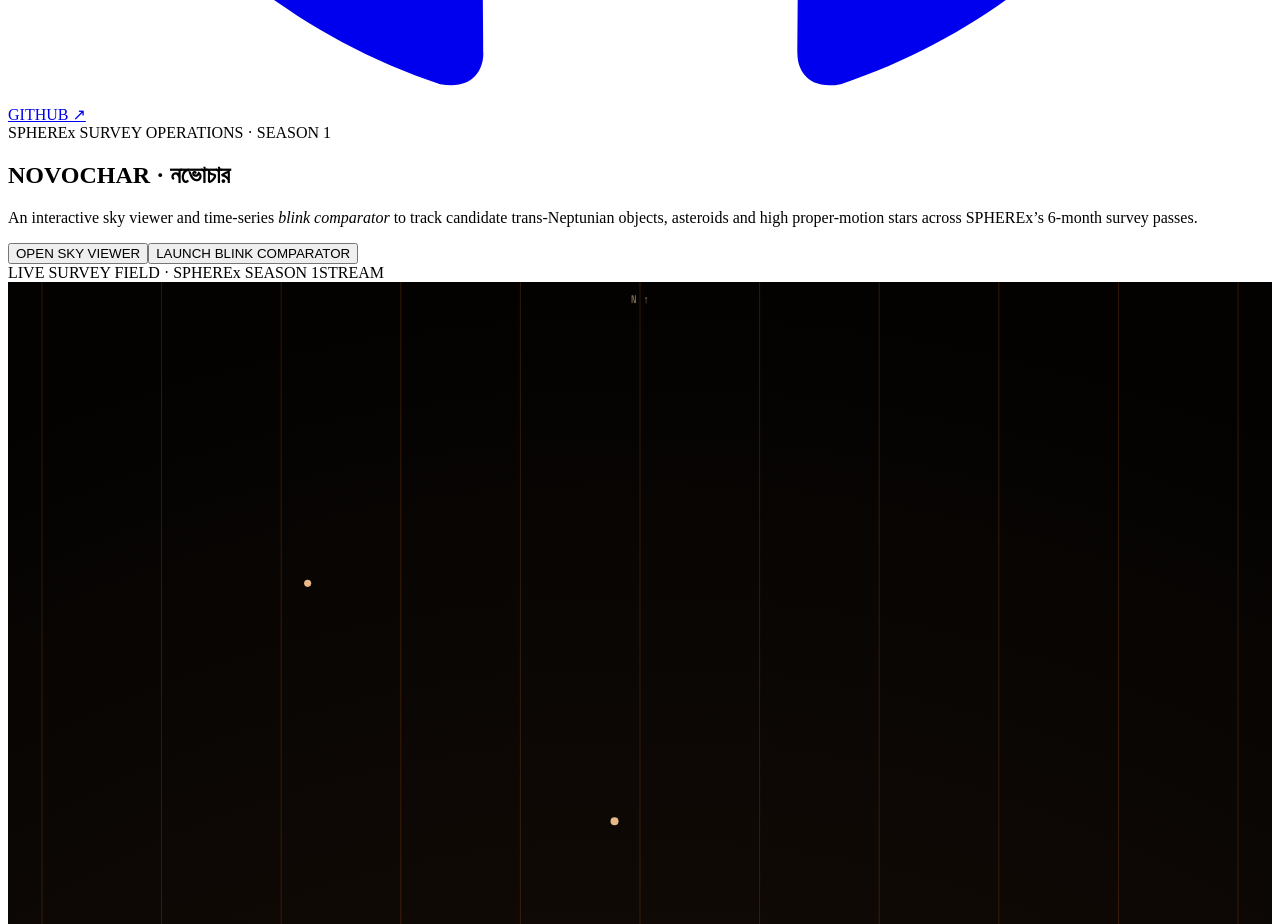
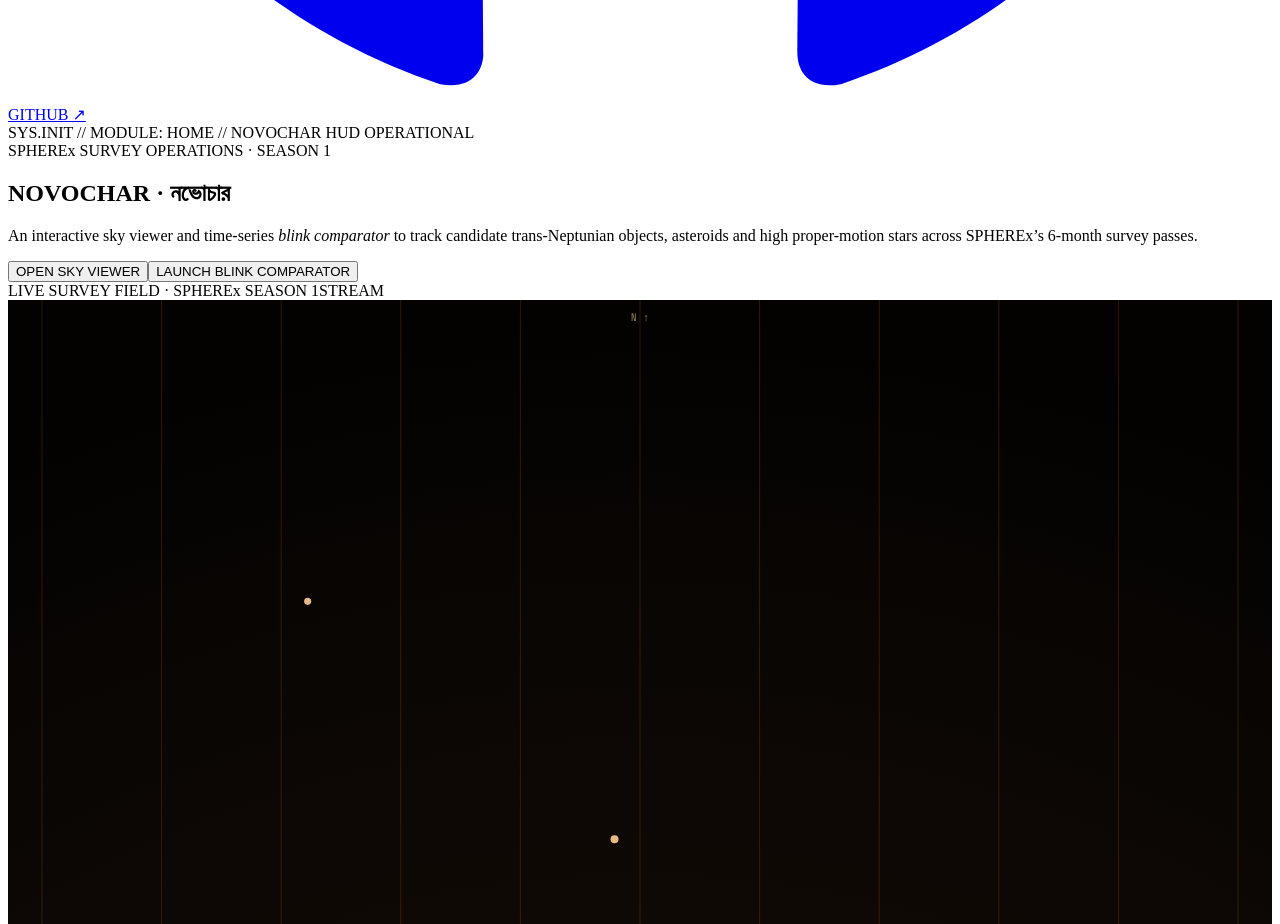
Before and after one commit to muhammadmuhtasim/novochar, a React (Vite) app in the folder client/: page / in a window 1280 px wide. Shown: the part 2580-3504 px from the top of the page. Built offline with nearby package versions, Linux system fonts and the light colour scheme; no server answers; the HTML template or start-up script is replaced by a standard one.

Commit message:
animation2

```diff
--- a/client/src/App.jsx
+++ b/client/src/App.jsx
@@ -99,6 +99,10 @@ export default function App() {
       </div>
       <main className="view" key={tab}>
         <div className="view-scanline-sweep" />
+        <div className="hud-tab-banner">
+          <span className="hud-banner-dot" />
+          <span className="hud-banner-text">SYS.INIT // MODULE: {tab.toUpperCase()} // NOVOCHAR HUD OPERATIONAL</span>
+        </div>
         {tab === 'home' && <Home stats={stats} health={health} objects={objects} onNavigate={setTab} onTarget={goToTarget} />}
         {tab === 'sky' && <SkyViewer objects={objects} presetId={skyPreset} onTarget={goToTarget} />}
         {tab === 'blink' && <BlinkComparator objects={objects} presetId={blinkPreset} onTarget={goToTarget} />}
--- a/client/src/styles.css
+++ b/client/src/styles.css
@@ -166,77 +166,150 @@ main.view {
   max-width: 1720px;
   width: 100%;
   margin: 0 auto;
-  animation: sci-fi-hud-enter 0.45s cubic-bezier(0.16, 1, 0.3, 1) forwards;
-  will-change: transform, opacity, filter;
-}
-
-/* Sci-Fi Shutter Scanning Line Sweep on Tab Switch */
+  animation: sci-fi-glitch-enter 0.45s cubic-bezier(0.16, 1, 0.3, 1) forwards;
+  will-change: transform, opacity, filter, clip-path;
+}
+
+/* Sci-Fi Shutter Scanning Laser Line Sweep on Tab Switch */
 .view-scanline-sweep {
   position: absolute;
   top: 0;
   left: 0;
   right: 0;
-  height: 3px;
-  background: linear-gradient(90deg, transparent 0%, var(--neon-bright) 50%, transparent 100%);
-  box-shadow: 0 0 15px var(--neon-bright), 0 0 30px var(--neon-orange);
-  z-index: 120;
+  height: 4px;
+  background: linear-gradient(90deg, transparent 0%, #FF4D00 20%, #00F0FF 50%, #FF6A00 80%, transparent 100%);
+  box-shadow: 0 0 20px #FF6A00, 0 0 40px #FF4D00, 0 0 10px #00F0FF;
+  z-index: 150;
   pointer-events: none;
-  animation: scanline-sweep-anim 0.55s cubic-bezier(0.16, 1, 0.3, 1) forwards;
+  animation: scanline-sweep-anim 0.5s cubic-bezier(0.16, 1, 0.3, 1) forwards;
+}
+
+/* Sci-Fi HUD Tab Module Initialization Banner */
+.hud-tab-banner {
+  position: fixed;
+  top: 68px;
+  right: 28px;
+  z-index: 140;
+  display: inline-flex;
+  align-items: center;
+  gap: 8px;
+  background: rgba(8, 9, 14, 0.92);
+  border: 1px solid var(--neon-bright);
+  padding: 6px 14px;
+  font-family: var(--font-mono);
+  font-size: 11px;
+  font-weight: 700;
+  letter-spacing: 0.15em;
+  color: var(--neon-amber);
+  box-shadow: var(--glow-md);
+  pointer-events: none;
+  clip-path: polygon(0 0, calc(100% - 8px) 0, 100% 8px, 100% 100%, 8px 100%, 0 calc(100% - 8px));
+  animation: hud-banner-flash 1.8s ease-in-out forwards;
+}
+
+.hud-banner-dot {
+  width: 6px;
+  height: 6px;
+  border-radius: 50%;
+  background: var(--neon-bright);
+  box-shadow: 0 0 8px var(--neon-bright);
+  animation: pulse-hud 0.8s infinite;
+}
+
+@keyframes hud-banner-flash {
+  0% { opacity: 0; transform: translateY(-10px) scale(0.9); }
+  15% { opacity: 1; transform: translateY(0) scale(1); filter: brightness(1.6); }
+  75% { opacity: 1; transform: translateY(0); }
+  100% { opacity: 0; transform: translateY(-6px); pointer-events: none; }
 }
 
 @keyframes scanline-sweep-anim {
-  0% {
-    top: 0%;
-    opacity: 1;
-  }
-  100% {
-    top: 100%;
-    opacity: 0;
-  }
-}
-
-@keyframes sci-fi-hud-enter {
+  0% { top: 0%; opacity: 1; }
+  100% { top: 100%; opacity: 0; }
+}
+
+/* Digital RGB Chromatic Aberration & Iris Wipe Keyframe */
+@keyframes sci-fi-glitch-enter {
   0% {
     opacity: 0;
-    transform: translateY(12px) scale(0.985);
-    filter: brightness(1.7) contrast(1.2) blur(2px);
-  }
-  40% {
-    opacity: 0.7;
-    filter: brightness(1.2) contrast(1.1) blur(0.5px);
+    clip-path: polygon(0 45%, 100% 45%, 100% 55%, 0 55%);
+    transform: scaleX(1.03) translateY(8px);
+    filter: brightness(2.4) contrast(1.5) drop-shadow(-6px 0 #FF4D00) drop-shadow(6px 0 #00F0FF);
+  }
+  30% {
+    opacity: 0.75;
+    clip-path: polygon(0 15%, 100% 5%, 100% 90%, 0 95%);
+    transform: skewX(-1.5deg) translateY(-2px);
+    filter: brightness(1.6) contrast(1.2) drop-shadow(3px 0 #FF4D00);
+  }
+  60% {
+    clip-path: polygon(0 0, 100% 0, 100% 100%, 0 100%);
+    transform: skewX(0.5deg) translateY(0);
+    filter: brightness(1.1);
   }
   100% {
     opacity: 1;
-    transform: translateY(0) scale(1);
-    filter: brightness(1) contrast(1) blur(0);
+    clip-path: polygon(0 0, 100% 0, 100% 100%, 0 100%);
+    transform: none;
+    filter: none;
   }
 }
 
 /* ==========================================================================
-   SCROLL-DRIVEN REVEAL ANIMATIONS
+   SCI-FI CHAMFER IRIS SCROLL-DRIVEN REVEALS
    ========================================================================== */
 
 .panel, .source-card, .obj-card, .sed-chart, .chip {
   opacity: 0;
-  transform: translateY(18px);
-  transition: opacity 0.45s cubic-bezier(0.16, 1, 0.3, 1),
+  clip-path: polygon(0 16px, 16px 0, calc(100% - 16px) 0, 100% 16px, 100% 16px, calc(100% - 16px) 16px, 16px 16px, 0 16px);
+  transform: scale(0.96) translateY(16px);
+  transition: opacity 0.4s cubic-bezier(0.16, 1, 0.3, 1),
               transform 0.45s cubic-bezier(0.16, 1, 0.3, 1),
+              clip-path 0.55s cubic-bezier(0.16, 1, 0.3, 1),
               border-color var(--trans-norm),
               box-shadow var(--trans-norm);
+  will-change: opacity, transform, clip-path;
 }
 
 .panel.in-view, .source-card.in-view, .obj-card.in-view, .sed-chart.in-view, .chip.in-view {
   opacity: 1;
-  transform: translateY(0);
-}
-
-/* Staggered Delay for Grid Cards */
-.source-card:nth-child(1), .obj-card:nth-child(1) { transition-delay: 0.04s; }
-.source-card:nth-child(2), .obj-card:nth-child(2) { transition-delay: 0.08s; }
-.source-card:nth-child(3), .obj-card:nth-child(3) { transition-delay: 0.12s; }
-.source-card:nth-child(4), .obj-card:nth-child(4) { transition-delay: 0.16s; }
-.source-card:nth-child(5), .obj-card:nth-child(5) { transition-delay: 0.20s; }
-.source-card:nth-child(6), .obj-card:nth-child(6) { transition-delay: 0.24s; }
+  transform: scale(1) translateY(0);
+  clip-path: polygon(
+    0 8px, 8px 0,
+    calc(100% - 18px) 0, 100% 18px,
+    100% calc(100% - 8px), calc(100% - 8px) 100%,
+    18px 100%, 0 calc(100% - 18px)
+  );
+}
+
+/* Staggered Chamfer Expansion Delays for Grid Items */
+.source-card:nth-child(1), .obj-card:nth-child(1) { transition-delay: 0.05s; }
+.source-card:nth-child(2), .obj-card:nth-child(2) { transition-delay: 0.10s; }
+.source-card:nth-child(3), .obj-card:nth-child(3) { transition-delay: 0.15s; }
+.source-card:nth-child(4), .obj-card:nth-child(4) { transition-delay: 0.20s; }
+.source-card:nth-child(5), .obj-card:nth-child(5) { transition-delay: 0.25s; }
+.source-card:nth-child(6), .obj-card:nth-child(6) { transition-delay: 0.30s; }
+
+/* Laser Shockwave Pulse on Button Active Click */
+.btn::before {
+  content: '';
+  position: absolute;
+  inset: -2px;
+  background: transparent;
+  border: 1px solid var(--neon-bright);
+  opacity: 0;
+  clip-path: inherit;
+  transition: all 0.35s ease-out;
+  pointer-events: none;
+}
+
+.btn:active::before {
+  inset: -12px;
+  opacity: 1;
+  border-color: var(--neon-orange);
+  box-shadow: 0 0 24px var(--neon-bright), 0 0 40px var(--neon-orange);
+  transition: none;
+}
 
 @media (prefers-reduced-motion: reduce) {
   main.view {
```
